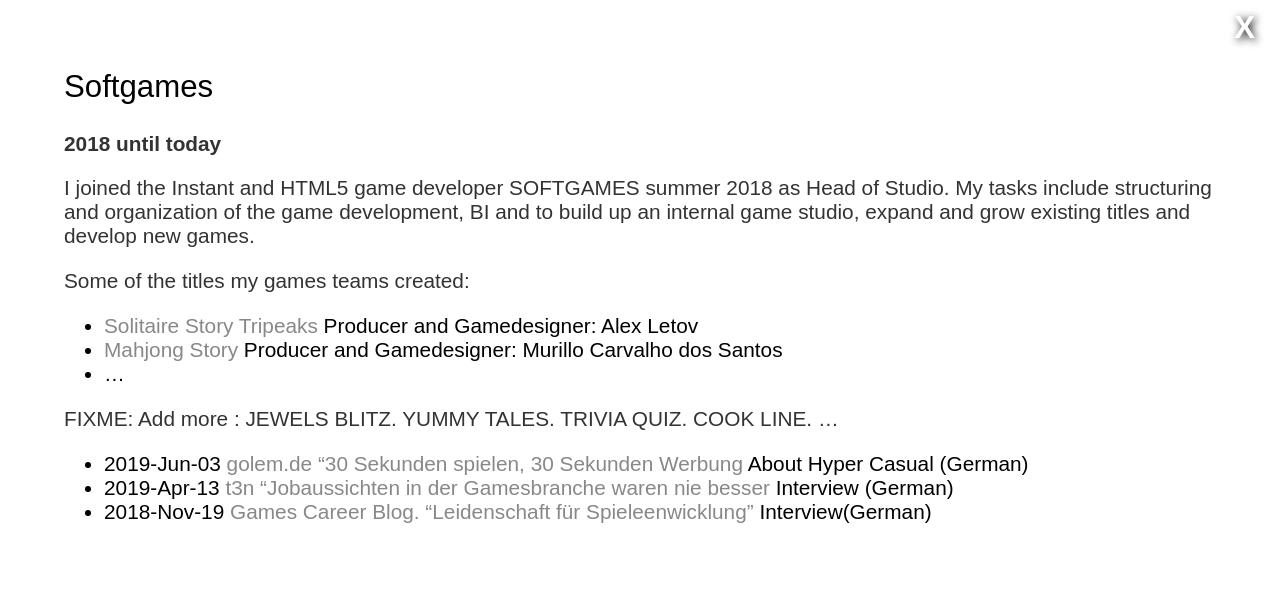
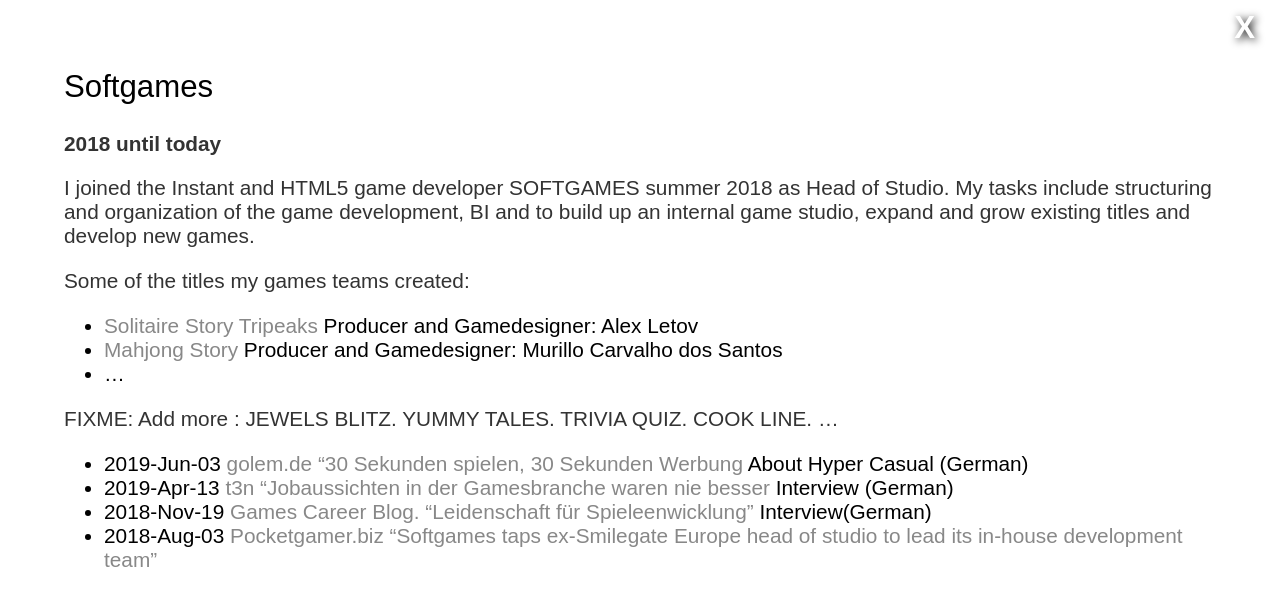
Before and after one commit to gebirgsbernd/gebirgsbernd.github.io, a Jekyll site: the page built from z_aboutme/_posts/2018-08-01-softgames.md, in a window 1280 px wide. Shown: the top 606 px of the page. Built offline with Jekyll 4.4.1, drawn with Linux system fonts in a browser that asks for light colours; some web fonts are replaced.

Commit message:
Ein neuer Link bei Softgames

```diff
--- a/z_aboutme/_posts/2018-08-01-softgames.md
+++ b/z_aboutme/_posts/2018-08-01-softgames.md
@@ -18,3 +18,4 @@
 * 2019-Jun-03 [golem.de "30 Sekunden spielen, 30 Sekunden Werbung](https://www.golem.de/news/hyper-casual-games-30-sekunden-spielen-30-sekunden-werbung-1906-141165.html) About Hyper Casual (German)
 *  2019-Apr-13 [t3n "Jobaussichten in der Gamesbranche waren nie besser](https://t3n.de/news/jobaussichten-gamesbranche-waren-1156280) Interview (German)
 * 2018-Nov-19 [Games Career Blog. "Leidenschaft für Spieleenwicklung"](https://blog.games-career.com/de/koepfe-der-spielebranche-interview-mit-bernd-beyreuther-von-softgames) Interview(German)
+* 2018-Aug-03  [Pocketgamer.biz "Softgames taps ex-Smilegate Europe head of studio to lead its in-house development team"](https://www.pocketgamer.biz/job-news/68711/softgames-taps-up-ex-smilegate-europe-head-of-studio/)
```
Also changed, not shown: 1 other file.
